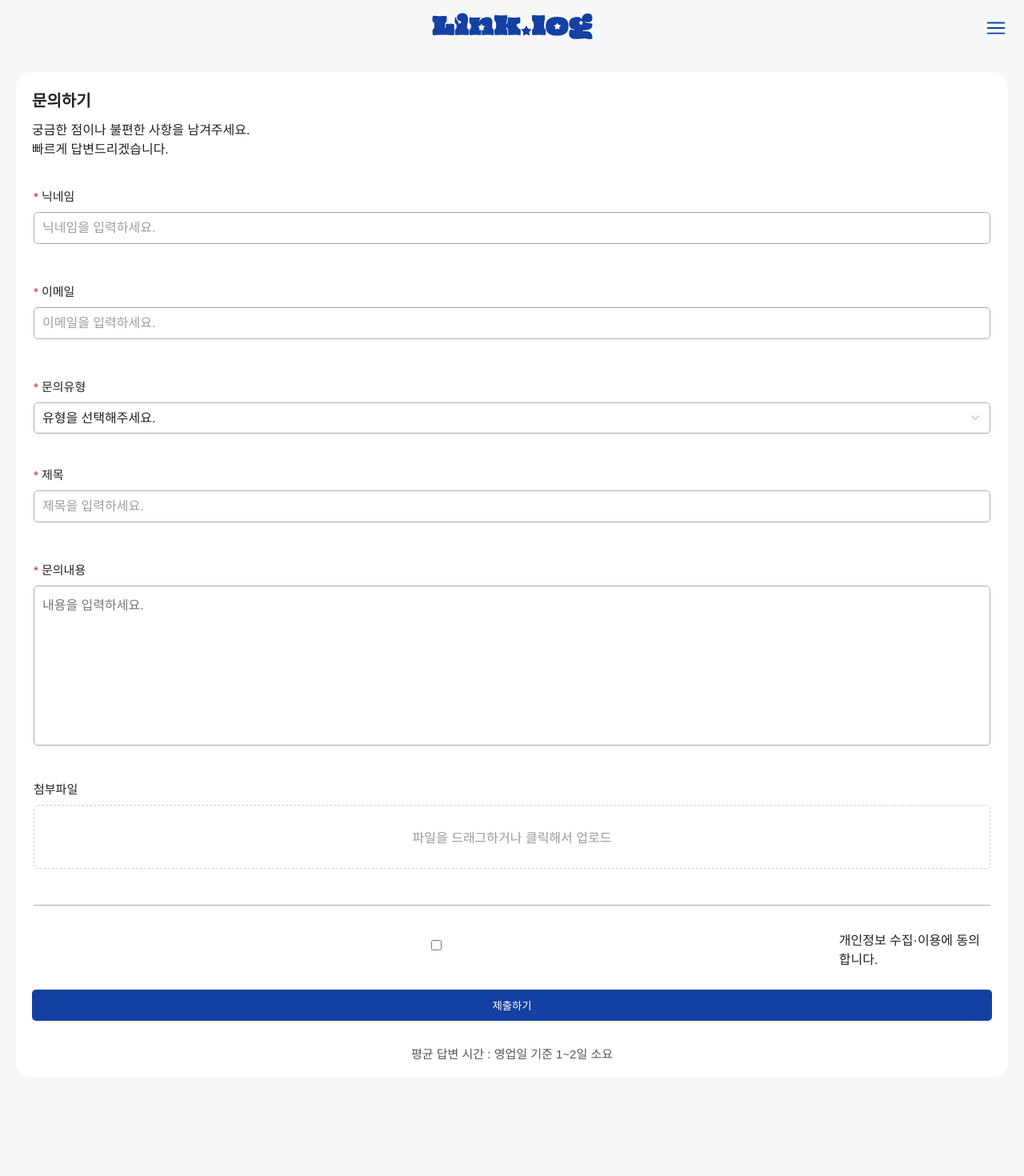
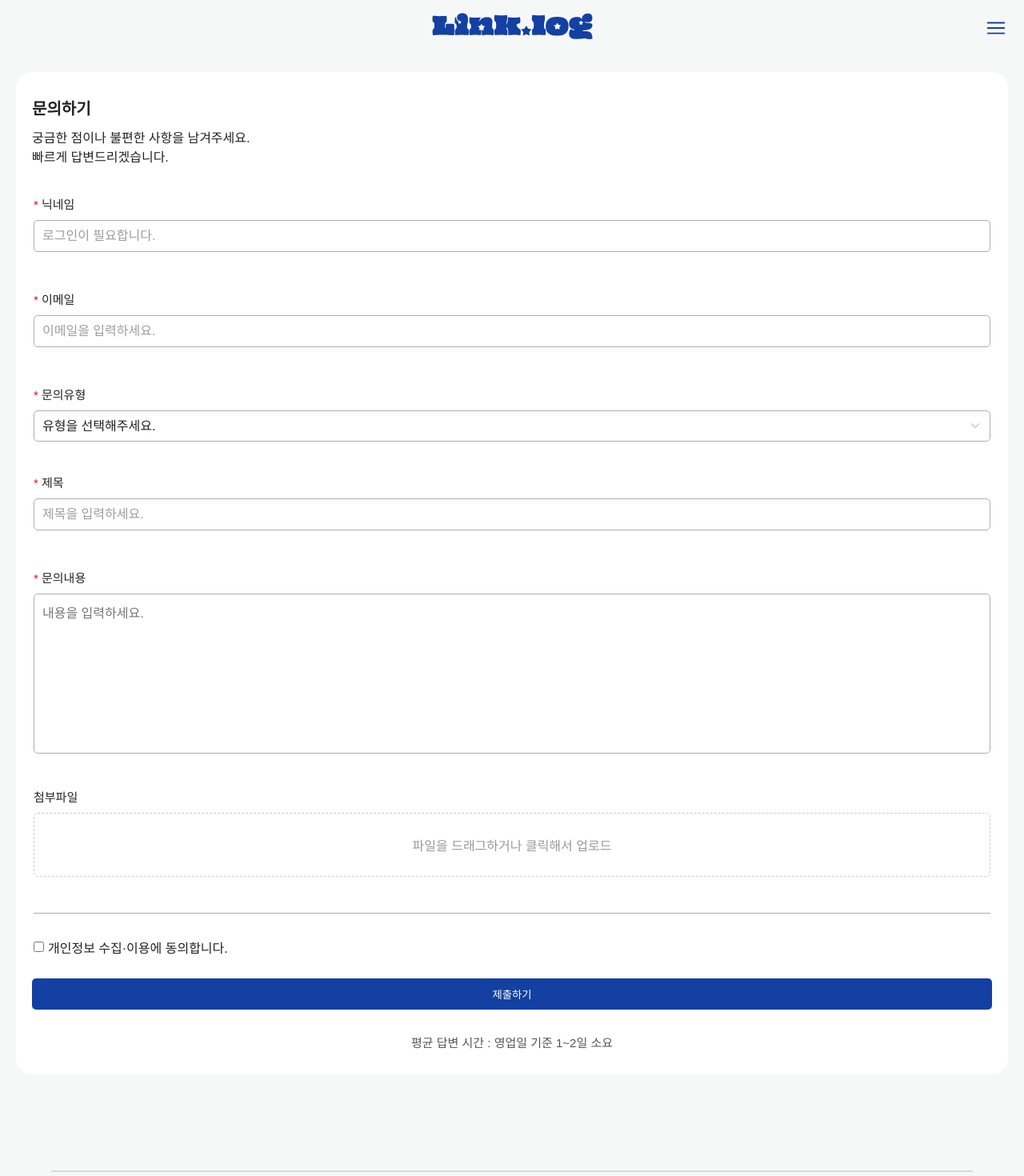
Before and after one commit to Choseran/linkLog, a React (Vite) app: page /inquiryForm in a window 1280 px wide. Shown: the top 1470 px of the page at 80% size. Built offline with nearby package versions, Linux system fonts and the light colour scheme.

Commit message:
2026-05-14 문의하기 폼 로컬기 추가 및 context 연동

```diff
--- a/src/App.jsx
+++ b/src/App.jsx
@@ -7,8 +7,11 @@ import JoinSuccess from "./pages/joinSuccess";
 import LoginPage from "./pages/login";
 import InquiryForm from './pages/inquiryForm';
 
+import { AuthProvider } from "./assets/context/AuthContext";
+
 function App() {
   return (
+    <AuthProvider>
       <BrowserRouter>
         <Header />
         <Routes>
@@ -20,6 +23,7 @@ function App() {
         </Routes>
         <Footer />
       </BrowserRouter>
+    </AuthProvider>
   );
 }
 
--- /dev/null
+++ b/src/assets/context/AuthContext.jsx
@@ -0,0 +1,36 @@
+import { createContext, useState, useEffect } from "react";
+
+// 저장소
+export const AuthContext = createContext();
+
+export function AuthProvider({ children }) {
+  const [user, setUser] = useState(null);
+  const [isLoading, setIsLoading] = useState(true);
+
+  // 실행 시 로컬 스토리지 확인 (로그인 유지)
+  useEffect(() => {
+    const savedUser = localStorage.getItem("currentUser");
+    if (savedUser) {
+      setUser(JSON.parse(savedUser));
+    }
+    setIsLoading(false);
+  }, []);
+
+  // 로그인 함수
+  const login = (userData) => {
+    setUser(userData);
+    localStorage.setItem("currentUser", JSON.stringify(userData));
+  };
+
+  // 로그아웃 함수
+  const logout = () => {
+    setUser(null);
+    localStorage.removeItem("currentUser");
+  };
+
+  return (
+    <AuthContext.Provider value={{ user, login, logout, isLoading }}>
+      {!isLoading && children}
+    </AuthContext.Provider>
+  );
+}
--- a/src/assets/css/style.css
+++ b/src/assets/css/style.css
@@ -19,7 +19,8 @@
 }
 /* input 공통 */
 /* 님꺼 가져오면서 margin-bottom 수치만 수정함 */
-#root input {
+/* #root input { */
+#root input[type='text'] {
   width: 100%;
   padding: 10px 0;
   margin-bottom: 8px;
@@ -270,12 +271,12 @@ header .logo svg {
 
 /* ---------------- 회원가입 ---------------- */
 /* 회원가입 전체 */
-#root .joinContainer form {
+/* #root .joinContainer form {
   margin: 20px;
   padding: 20px;
   background-color: #fff;
   border-radius: 20px;
-}
+} */
 /* 회원가입 타이틀 */
 #root .joinContainer h4 {
   font-size: 20px;
@@ -536,12 +537,12 @@ header .logo svg {
 
 /* ---------------- 문의하기 ---------------- */
 /* 회원가입 전체 */
-#root .inquiryFormContainer form {
+/* #root .inquiryFormContainer form {
   margin: 20px;
   padding: 20px;
   background-color: #fff;
   border-radius: 20px;
-}
+} */
 /* 회원가입 타이틀 */
 #root .inquiryFormContainer form h4 {
   font-size: 20px;
@@ -640,12 +641,17 @@ header .logo svg {
   width: 20px;
   height: 20px;
 }
+/* 개인정보 수집 */
 #root .inquiryFormContainer form table tbody tr .inquiryFormTerm{
   display: flex;
+  /* justify-content: center; */
   align-items: center;
   border-top: 1px solid #aeaeae;
   padding-top: 30px;
   font-size: 16px;
+}
+#root .inquiryFormContainer form table tbody tr .inquiryFormTerm input{
+  margin-right: 5px;
 }
 
 /* 제출하기 버튼 */
@@ -661,3 +667,7 @@ header .logo svg {
   font-size: 15px;
   color: #555;
 }
+
+/* @media screen and (max-width: 480px) {
+
+} */
--- a/src/pages/inquiryForm.jsx
+++ b/src/pages/inquiryForm.jsx
@@ -1,7 +1,25 @@
-import { useContext, useState } from "react";
+import { useContext, useState, useEffect  } from "react";
+import { useNavigate } from "react-router-dom";
 import "../assets/css/style.css";
 
+import { AuthContext } from "../assets/context/AuthContext";
+
 export default function InquiryForm(){
+    const navigate = useNavigate();
+
+    // 유저정보 가져오기
+    const { user } = useContext(AuthContext);
+
+    // 초기값 설정 (유저가 있으면 이름 넣고, 없으면 빈값)
+    const [userName] = useState(user ? user.name : "");
+    // 이메일
+    const [email, setEmail] = useState(user ? user.email : "");
+    // 제목
+    const [title, setTitle] = useState('');
+    // 내용
+    const [content, setContent] = useState('');
+    // 개인정보 수집이용 동의
+    const [isAgreed, setIsAgreed] = useState(false);
     // 문의유형 선택값을 담음
     const [selectedType, setSelectedType] = useState('');
     // 첨부파일 상태
@@ -10,10 +28,7 @@ export default function InquiryForm(){
     const [isDragging, setIsDragging] = useState(false);
 
     // 문의유형 핸들러
-    const selectBoxHandler = (e) => {
-        setSelectedType(e.target.value);
-        console.log('선택한 문의 유형 : ', e.target.value);
-    }
+    const selectBoxHandler = (e) => setSelectedType(e.target.value);
 
     // 첨부파일 추가 핸들러
     const fileAddHandler = (e) => {
@@ -56,9 +71,45 @@ export default function InquiryForm(){
         setIsDragging(false);  // 드롭 완료 후 false
     }
 
+    // 문의 배열(로컬)에 추가하는 핸들러
+    const submitHandler = (e) => {
+        e.preventDefault(); // 페이지 새로고침 방지
+
+        // 필수 항목 유효성 검사 로직
+        if (!user) return alert("로그인이 필요한 서비스입니다.");
+        if (!email.trim()) return alert("이메일을 입력해 주세요.");
+        if (!selectedType) return alert("문의 유형을 선택해 주세요.");
+        if (!title.trim()) return alert("제목을 입력해 주세요.");
+        if (!content.trim()) return alert("내용을 입력해 주세요.");
+        if (!isAgreed) return alert("개인정보 수집 동의가 필요합니다.");
+
+        // 저장할 데이터 객체 만들기
+        const newInquiry = { // 변수명 통일
+            inquiryId: Date.now(),
+            userName: userName,
+            userEmail: email,
+            type: selectedType,
+            title: title,
+            content: content,
+            date: new Date().toLocaleDateString(),
+            files: fileList.map(file => file.name)
+        };
+
+        // 기존 문의 내역에 추가
+        const existingInquiries = JSON.parse(localStorage.getItem("inquiryList") || "[]");
+        const updatedInquiries = [...existingInquiries, newInquiry];
+
+        // 로컬 스토리지에 다시 저장
+        localStorage.setItem("inquiryList", JSON.stringify(updatedInquiries));
+
+        alert("문의가 접수되었습니다.");
+
+        navigate("/")
+    }
+
     return(
-       <section className="inquiryFormContainer">
-            <form>
+       <section className="inquiryFormContainer contentWrap">
+            <form onSubmit={submitHandler}>
                 <h4>문의하기</h4>
                 <p>궁금한 점이나 불편한 사항을 남겨주세요.</p>
                 <p className="inquiryGuide">빠르게 답변드리겠습니다.</p>
@@ -69,8 +120,11 @@ export default function InquiryForm(){
                                 <span className="requiredMark">*</span> 닉네임
                             </td>
                             <td>
-                                <input type="text"
-                                placeholder="닉네임을 입력하세요."
+                                <input
+                                    type="text"
+                                    value={userName}
+                                    readOnly // 수정 불가능
+                                    placeholder="로그인이 필요합니다."
                                 />
                             </td>
                         </tr>
@@ -79,8 +133,11 @@ export default function InquiryForm(){
                                 <span className="requiredMark">*</span> 이메일
                             </td>
                             <td>
-                                <input type="text"
-                                placeholder="이메일을 입력하세요."
+                                <input
+                                    type="text"
+                                    value={email}
+                                    onChange={(e) => setEmail(e.target.value)}
+                                    placeholder="이메일을 입력하세요."
                                 />
                             </td>
                         </tr>
@@ -91,9 +148,9 @@ export default function InquiryForm(){
                             <td>
                                 <select value={selectedType} onChange={selectBoxHandler}>
                                     <option value="" disabled hidden>유형을 선택해주세요.</option>
-                                    <option value="error">일반</option>
-                                    <option value="error">오류 및 버그신고</option>
-                                    <option value="error">기타</option>
+                                    <option value="normal">일반</option>
+                                    <option value="bug">오류 및 버그신고</option>
+                                    <option value="etc">기타</option>
                                 </select>
                             </td>
                         </tr>
@@ -102,8 +159,11 @@ export default function InquiryForm(){
                                 <span className="requiredMark">*</span> 제목
                             </td>
                             <td>
-                                <input type="text"
-                                placeholder="제목을 입력하세요."
+                                <input
+                                    type="text"
+                                    value={title}
+                                    onChange={(e) => setTitle(e.target.value)}
+                                    placeholder="제목을 입력하세요."
                                 />
                             </td>
                         </tr>
@@ -112,8 +172,10 @@ export default function InquiryForm(){
                                 <span className="requiredMark">*</span> 문의내용
                             </td>
                             <td>
-                                <textarea type="text"
-                                placeholder="내용을 입력하세요."
+                                <textarea
+                                    value={content}
+                                    onChange={(e) => setContent(e.target.value)}
+                                    placeholder="내용을 입력하세요."
                                 />
                             </td>
                         </tr>
@@ -136,8 +198,11 @@ export default function InquiryForm(){
                                     <ul className="fileList">
                                         {fileList.map((file, index) => (
                                             <li key={`${file.name}-${index}`}>
-                                                {/* svg 코드 넣어야됨!!! */}
-                                                <svg onClick={() => fileDeleteHandler(index)}></svg>
+                                                <button type="button" onClick={() => fileDeleteHandler(index)}>
+                                                    <svg xmlns="http://www.w3.org/2000/svg" fill="none" viewBox="0 0 24 24" strokeWidth="1.5" stroke="currentColor" className="size-6">
+                                                        <path strokeLinecap="round" strokeLinejoin="round" d="M6 18 18 6M6 6l12 12" />
+                                                    </svg>
+                                                </button>
                                                 <p>{file.name}</p>
                                             </li>
                                         ))}
@@ -147,7 +212,12 @@ export default function InquiryForm(){
                         </tr>
                         <tr>
                             <td className="inquiryFormTerm">
-                                <input type="checkbox" id="term"/>
+                                <input
+                                    type="checkbox"
+                                    id="term"
+                                    checked={isAgreed}
+                                    onChange={(e) => setIsAgreed(e.target.checked)}
+                                />
                                 <label htmlFor='term'>개인정보 수집·이용에 동의합니다.</label>
                             </td>
                         </tr>
--- a/src/pages/joinForm.jsx
+++ b/src/pages/joinForm.jsx
@@ -177,7 +177,7 @@ export default function JoinForm() {
   };
 
   return (
-    <section className="joinContainer">
+    <section className="joinContainer contentWrap">
       <form onSubmit={joinBtnHandler}>
         <h4>회원가입</h4>
         <table>
```
Lines whose indentation alone changed are shown as unchanged.
